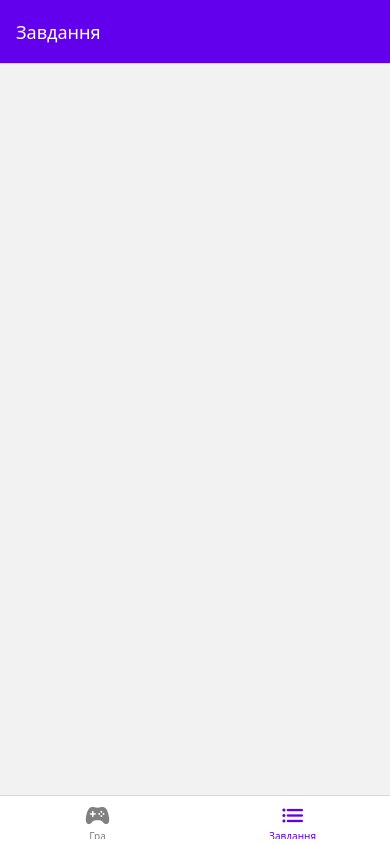
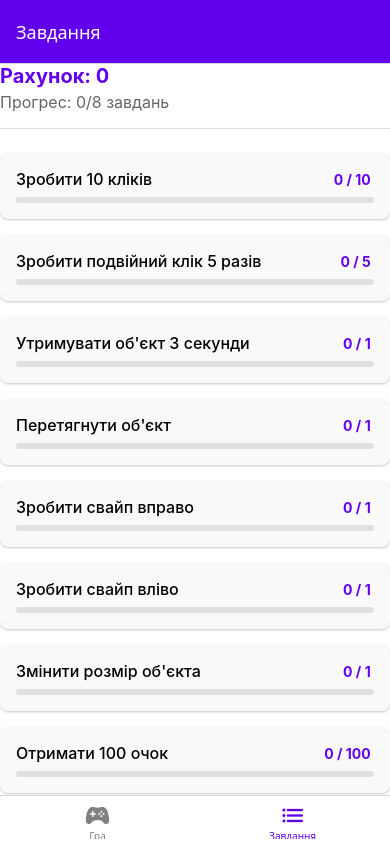
Before and after one commit to dzhhem/ReactNativeLabWorks, a React Native app: screen /Tasks in a window 390 px wide. Built offline with nearby package versions, Linux system fonts and the light colour scheme.

Commit message:
feat: add TasksScreen functionality

```diff
--- /dev/null
+++ b/components/TaskItem.js
@@ -0,0 +1,70 @@
+import React from 'react';
+import { View, Text, StyleSheet } from 'react-native';
+
+const TaskItem = ({ task }) => {
+    const progressPercentage = (task.progress / task.target) * 100;
+
+    return (
+        <View style={styles.container}>
+            <View style={styles.textContainer}>
+                <Text style={styles.title}>{task.title}</Text>
+                <Text style={styles.progressText}>
+                    {task.progress} / {task.target} {task.completed ? '✓' : ''}
+                </Text>
+            </View>
+            <View style={styles.progressBarContainer}>
+                <View
+                    style={[
+                        styles.progressBar,
+                        { width: `${progressPercentage}%` },
+                        task.completed ? styles.completed : {}
+                    ]}
+                />
+            </View>
+        </View>
+    );
+};
+
+const styles = StyleSheet.create({
+    container: {
+        backgroundColor: '#f9f9f9',
+        borderRadius: 8,
+        padding: 16,
+        marginVertical: 8,
+        elevation: 2,
+        shadowColor: '#000',
+        shadowOffset: { width: 0, height: 1 },
+        shadowOpacity: 0.22,
+        shadowRadius: 2.22,
+    },
+    textContainer: {
+        flexDirection: 'row',
+        justifyContent: 'space-between',
+        alignItems: 'center',
+        marginBottom: 8,
+    },
+    title: {
+        fontSize: 16,
+        fontWeight: '500',
+        flex: 1,
+    },
+    progressText: {
+        color: '#6200EE',
+        fontWeight: 'bold',
+    },
+    progressBarContainer: {
+        height: 6,
+        backgroundColor: '#e0e0e0',
+        borderRadius: 3,
+        overflow: 'hidden',
+    },
+    progressBar: {
+        height: '100%',
+        backgroundColor: '#6200EE',
+    },
+    completed: {
+        backgroundColor: '#4CAF50',
+    }
+});
+
+export default TaskItem;
--- a/screens/TasksScreen.js
+++ b/screens/TasksScreen.js
@@ -1,9 +1,59 @@
 import React from 'react';
+import { View, StyleSheet, FlatList, Text, SafeAreaView } from 'react-native';
+import { useGameContext } from '../context/GameContext';
+import TaskItem from '../components/TaskItem';
 
 const TasksScreen = () => {
+    const { tasks, score } = useGameContext();
+
+    const completedTasks = tasks.filter(task => task.completed).length;
+    const totalTasks = tasks.length;
+
     return (
-        <></>
+        <SafeAreaView style={styles.container}>
+            <View style={styles.header}>
+                <Text style={styles.scoreText}>Рахунок: {score}</Text>
+                <Text style={styles.progressText}>
+                    Прогрес: {completedTasks}/{totalTasks} завдань
+                </Text>
+            </View>
+
+            <FlatList
+                data={tasks}
+                keyExtractor={(item) => item.id.toString()}
+                renderItem={({ item }) => <TaskItem task={item} />}
+                contentContainerStyle={styles.listContent}
+                showsVerticalScrollIndicator={false}
+            />
+        </SafeAreaView>
     );
 };
 
+const styles = StyleSheet.create({
+    container: {
+        flex: 1,
+        backgroundColor: '#fff',
+        padding: 16,
+    },
+    header: {
+        marginBottom: 16,
+        paddingBottom: 16,
+        borderBottomWidth: 1,
+        borderBottomColor: '#e0e0e0',
+    },
+    scoreText: {
+        fontSize: 20,
+        fontWeight: 'bold',
+        color: '#6200EE',
+        marginBottom: 4
+    },
+    progressText: {
+        fontSize: 16,
+        color: '#666',
+    },
+    listContent: {
+        paddingBottom: 20,
+    },
+});
+
 export default TasksScreen;
```
